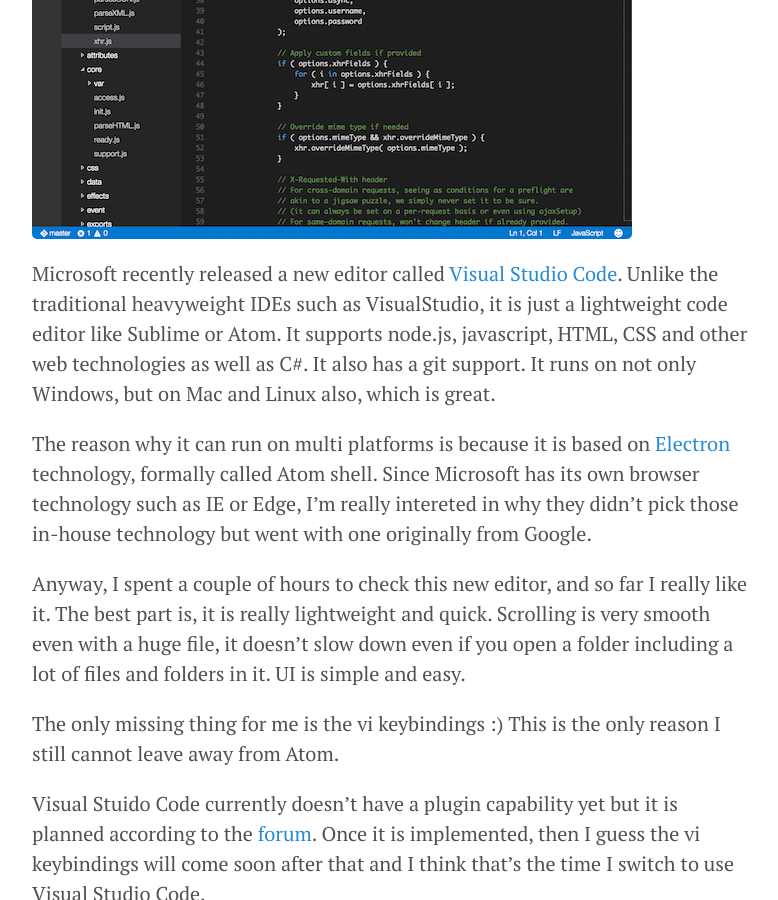
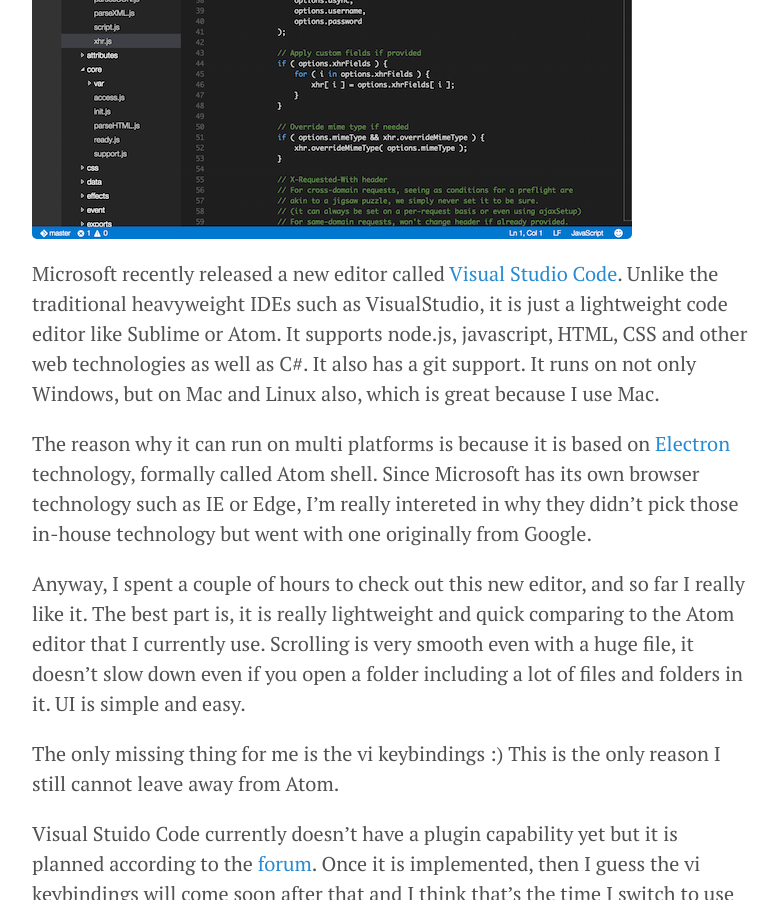
Before and after one commit to kei51e/kei51e.github.io, a Jekyll site: the page built from index.html, in a window 1280 px wide and 900 px high, scrolled down 442 px. Shown: the whole window, without its empty margins (248-1026 px from the left). Built offline with Jekyll 4.4.1, drawn with Linux system fonts in a browser that asks for light colours; Markdown is read by kramdown in place of the engine named in the settings; the list of posts is cut into pages by our own code.

Commit message:
minor changes

```diff
--- a/_posts/2015-05-16-visual-studio-code.md
+++ b/_posts/2015-05-16-visual-studio-code.md
@@ -5,7 +5,8 @@ Unlike the traditional heavyweight IDEs such as VisualStudio,
 it is just a lightweight code editor like Sublime or Atom.
 It supports node.js, javascript, HTML, CSS and other web technologies
 as well as C#. It also has a git support.
-It runs on not only Windows, but on Mac and Linux also, which is great.
+It runs on not only Windows, but on Mac and Linux also, which is great
+because I use Mac.
 
 
 The reason why it can run on multi platforms is because it is
@@ -17,9 +18,10 @@ I'm really intereted in why they didn't pick those in-house technology but
 went with one originally from Google.
 
 
-Anyway, I spent a couple of hours to check this new editor,
+Anyway, I spent a couple of hours to check out this new editor,
 and so far I really like it.
-The best part is, it is really lightweight and quick.
+The best part is, it is really lightweight and quick
+comparing to the Atom editor that I currently use.
 Scrolling is very smooth even with a huge file,
 it doesn't slow down even if you open a folder including
 a lot of files and folders in it. UI is simple and easy.
```
